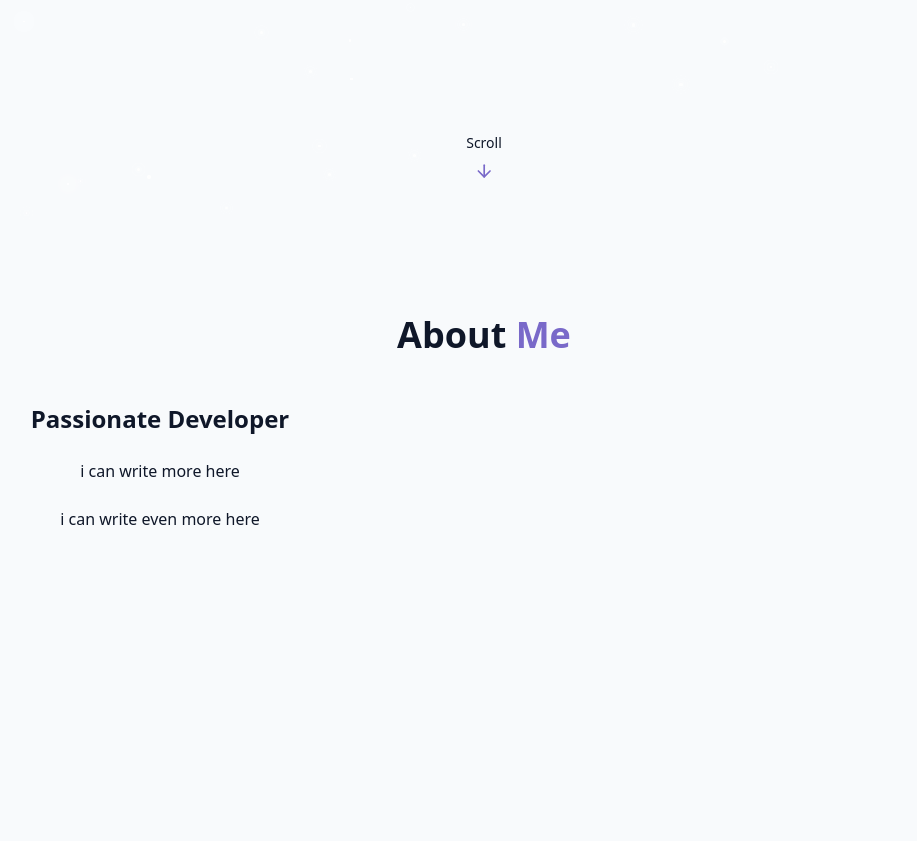
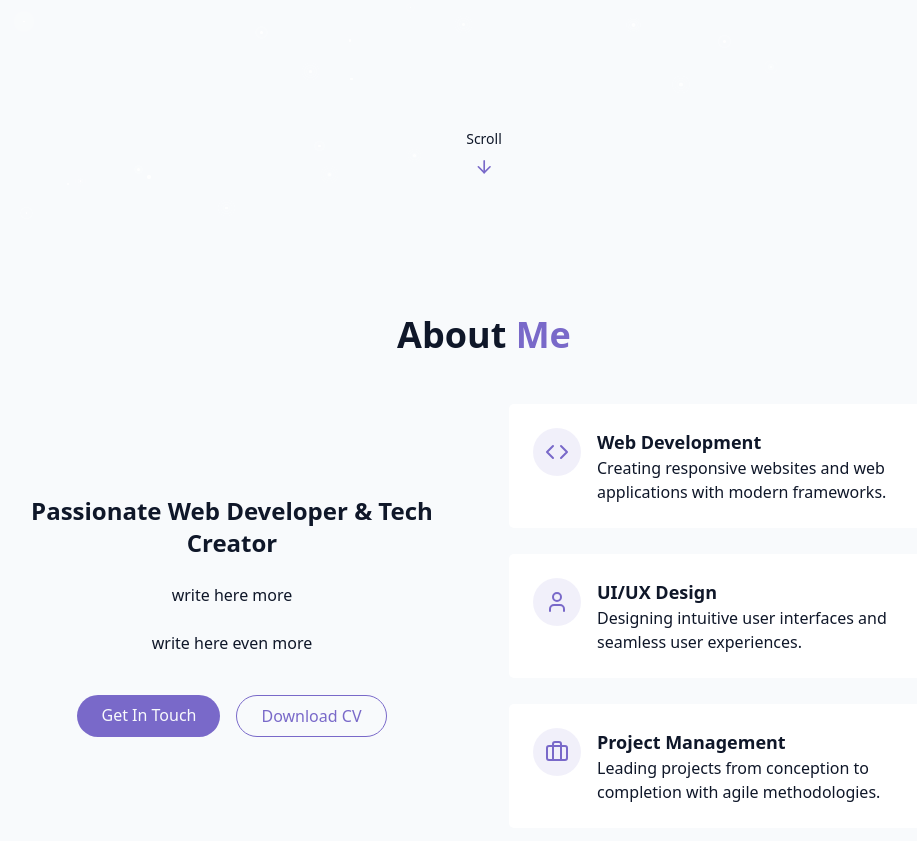
Before and after one commit to Abdelaziz201/portfolio, a React (Vite) app: page / in a window 1280 px wide. Shown: the part 581-1422 px from the top of the page, without its empty margins (156-1073 px from the left). Before the commit the page ends 1208 px from the top, so only its background shows below. Built offline with nearby package versions, Linux system fonts and the light colour scheme.

Commit message:
about section

```diff
--- a/src/components/AboutSection.jsx
+++ b/src/components/AboutSection.jsx
@@ -1,22 +1,90 @@
+import { Briefcase, Code, User } from "lucide-react";
+
 export const AboutSection = () => {
-    return(
-        <section id="about" className="py-24 px-4 relative">
-            <div>
-                <h2 className="text-3xl md:text-4xl font-bold text-center mb-12">
-                    About<span className="text-primary"> Me</span>
-                </h2>
+  return (
+    <section id="about" className="py-24 px-4 relative">
+      {" "}
+      <div className="container mx-auto max-w-5xl">
+        <h2 className="text-3xl md:text-4xl font-bold mb-12 text-center">
+          About <span className="text-primary"> Me</span>
+        </h2>
+
+        <div className="grid grid-cols-1 md:grid-cols-2 gap-12 items-center">
+          <div className="space-y-6">
+            <h3 className="text-2xl font-semibold">
+              Passionate Web Developer & Tech Creator
+            </h3>
+
+            <p className="text-muted-foreground">
+              write here more
+            </p>
+
+            <p className="text-muted-foreground">
+              write here even more
+            </p>
+
+            <div className="flex flex-col sm:flex-row gap-4 pt-4 justify-center">
+              <a href="#contact" className="cosmic-button">
+                {" "}
+                Get In Touch
+              </a>
+
+              <a
+                href=""
+                className="px-6 py-2 rounded-full border border-primary text-primary hover:bg-primary/10 transition-colors duration-300"
+              >
+                Download CV
+              </a>
             </div>
+          </div>
 
-            <div className="grid grid-cols-1 md:grid-cols-2 gap-12 items-center">
-                <div className="space-y-6">
-                   <h3 className="text-2xl font-semibold">Passionate Developer </h3>
-                   <p className="text-muted-foreground">i can write more here</p>
-                   <p className="text-muted-foreground">i can write even more here</p>
+          <div className="grid grid-cols-1 gap-6">
+            <div className="gradient-border p-6 card-hover">
+              <div className="flex items-start gap-4">
+                <div className="p-3 rounded-full bg-primary/10">
+                  <Code className="h-6 w-6 text-primary" />
                 </div>
-                <div>
+                <div className="text-left">
+                  <h4 className="font-semibold text-lg"> Web Development</h4>
+                  <p className="text-muted-foreground">
+                    Creating responsive websites and web applications with
+                    modern frameworks.
+                  </p>
+                </div>
+              </div>
+            </div>
+            <div className="gradient-border p-6 card-hover">
+              <div className="flex items-start gap-4">
+                <div className="p-3 rounded-full bg-primary/10">
+                  <User className="h-6 w-6 text-primary" />
+                </div>
+                <div className="text-left">
+                  <h4 className="font-semibold text-lg">UI/UX Design</h4>
+                  <p className="text-muted-foreground">
+                    Designing intuitive user interfaces and seamless user
+                    experiences.
+                  </p>
+                </div>
+              </div>
+            </div>
+            <div className="gradient-border p-6 card-hover">
+              <div className="flex items-start gap-4">
+                <div className="p-3 rounded-full bg-primary/10">
+                  <Briefcase className="h-6 w-6 text-primary" />
+                </div>
 
+                <div className="text-left">
+                  <h4 className="font-semibold text-lg">Project Management</h4>
+                  <p className="text-muted-foreground">
+                    Leading projects from conception to completion with agile
+                    methodologies.
+                  </p>
                 </div>
+              </div>
             </div>
-        </section>
-    );
+          </div>
+        </div>
+      </div>
+    </section>
+  );
 };
--- a/src/components/HeroSection.jsx
+++ b/src/components/HeroSection.jsx
@@ -1,8 +1,20 @@
 import { ArrowDown } from "lucide-react";
-
+import { useEffect, useState } from "react";
 
 export const HeroSection = () => {
+    const [showScroll, setShowScroll] = useState(true);
+    useEffect(() => {
+    const handleScroll = () => {
+      if (window.scrollY > 50) {
+        setShowScroll(false);
+      } else {
+        setShowScroll(true);
+      }
+    };
 
+    window.addEventListener("scroll", handleScroll);
+    return () => window.removeEventListener("scroll", handleScroll);
+  }, []);
     return (
     <section id="hero" className="relative min-h-screen flex flex-col item-center justify-center px-4">
         <div className="container max-w-4xl mx-auto text-center relative z-10">
@@ -29,10 +41,14 @@ export const HeroSection = () => {
             </div>
         </div>
 
-        <div className="absolute bottom-8 left-1/2 transform -translate-x-1/2 flex flex-col items-center animate-bounce">
-            <span className="text-sm text-muted-foreground mb-2 "> Scroll </span>
+        {/* Only show if user hasn’t scrolled */}
+
+        {showScroll && (
+            <div className="absolute bottom-8 left-1/2 transform -translate-x-1/2 flex flex-col items-center animate-bounce transition-opacity duration-500">
+            <span className="text-sm text-muted-foreground mb-2"> Scroll </span>
             <ArrowDown className="h-5 w-5 text-primary" />
-        </div>
+            </div>
+        )}
     </section>
 
     );
```
